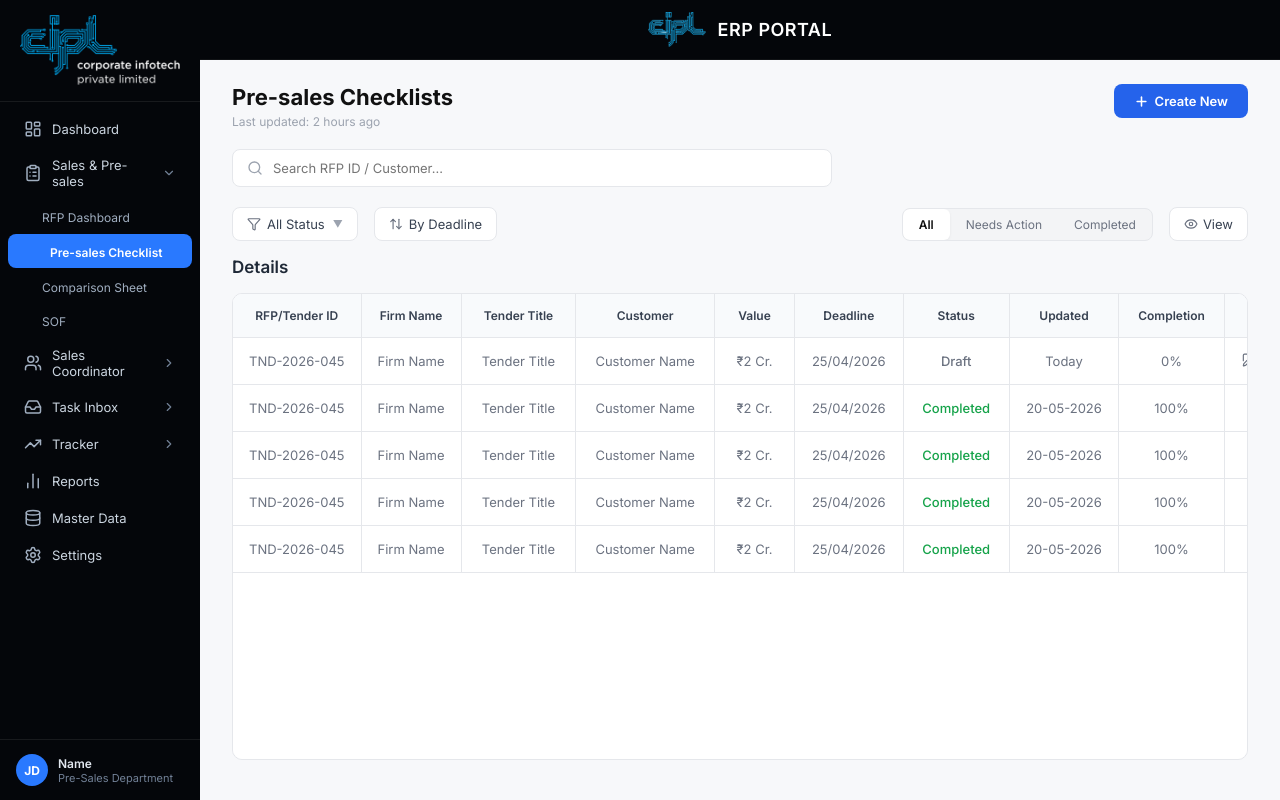
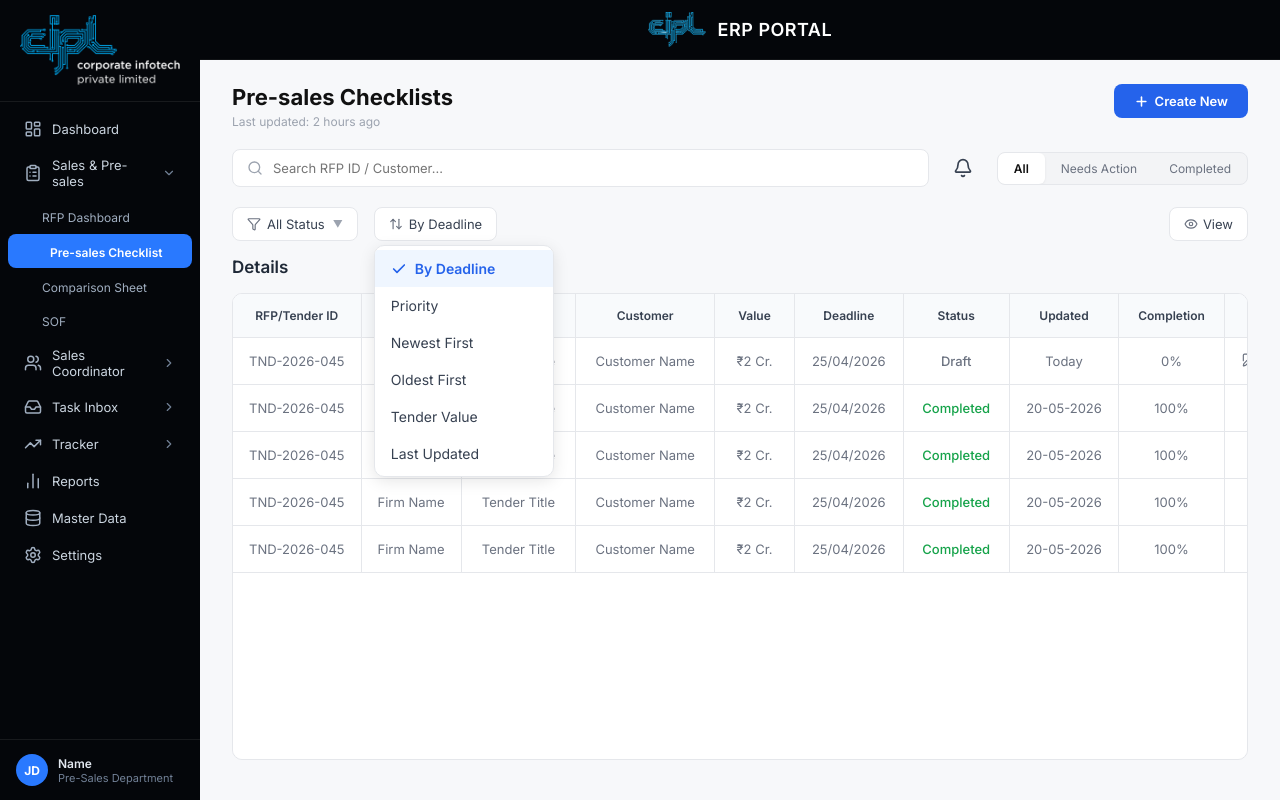
Before and after one commit to Arjuyx-gif/ERP, a React (Vite) app: page /pre-sales-checklist in a window 1280 px wide. Both pictures are taken after a click on the button "By Deadline". Built offline with nearby package versions, Linux system fonts and the light colour scheme.

Commit message:
Pre-sales Dashboard fix

```diff
--- a/src/components/layout/Sidebar.jsx
+++ b/src/components/layout/Sidebar.jsx
@@ -82,7 +82,10 @@ const Sidebar = () => {
               {item.children && expanded[item.label] && (
                 <div>
                   {item.children.map(child => {
-                    const isChildActive = !!child.path && child.path === location.pathname;
+                    const isChildActive = !!child.path && (
+                      child.path === location.pathname ||
+                      (child.path === "/pre-sales-checklist" && location.pathname === "/tender-checklist")
+                    );
                     return (
                       <div
                         key={child.label}
--- a/src/pages/dashboard/PreSalesChecklist.jsx
+++ b/src/pages/dashboard/PreSalesChecklist.jsx
@@ -1,6 +1,6 @@
 import { useState, useMemo } from "react";
 import { useNavigate, useLocation } from "react-router-dom";
-import { Plus, Search, Filter, ArrowUpDown, Eye, X, FileEdit } from "lucide-react";
+import { Plus, Search, Filter, ArrowUpDown, Eye, X, FileEdit, Bell, Check } from "lucide-react";
 import Sidebar from "../../components/layout/Sidebar";
 import GlobalHeader from "../../components/layout/GlobalHeader";
 
@@ -37,6 +37,7 @@ const CHECKLIST_ROWS = [
 ];
 
 const STATUS_OPTIONS = ["All Status", "Pending", "In Progress", "Completed"];
+const SORT_OPTIONS = ["By Deadline", "Priority", "Newest First", "Oldest First", "Tender Value", "Last Updated"];
 
 // ── Column definitions ─────────────────────────────────────────────────────────
 
@@ -121,6 +122,8 @@ const PreSalesChecklist = () => {
   const [statusFilter, setStatusFilter] = useState("All Status");
   const [showStatusDrop, setShowStatusDrop] = useState(false);
   const [showViewModal, setShowViewModal] = useState(false);
+  const [sortOption, setSortOption] = useState("By Deadline");
+  const [showSortDrop, setShowSortDrop] = useState(false);
 
   // Merge submitted entry from TenderChecklist into the rows
   const allRows = useMemo(() => {
@@ -168,7 +171,7 @@ const PreSalesChecklist = () => {
                 <p style={{ fontSize: 12, color: "#9CA3AF", margin: 0 }}>Last updated: 2 hours ago</p>
               </div>
               <button
-                onClick={() => navigate("/rfp-analysis-form")}
+                onClick={() => navigate("/tender-checklist")}
                 style={{
                   display: "flex", alignItems: "center", gap: 6,
                   padding: "9px 20px", border: "none", borderRadius: 8,
@@ -180,11 +183,15 @@ const PreSalesChecklist = () => {
               </button>
             </div>
 
-            {/* Search bar */}
+            {/* Search bar + Bell + Tabs — all inline */}
             <div style={{
-              display: "flex", alignItems: "center", gap: 10, marginBottom: 20,
+              display: "flex", alignItems: "center", gap: 16, marginBottom: 20,
+            }}>
+              {/* Search */}
+              <div style={{
+                display: "flex", alignItems: "center", gap: 10, flex: 1,
                 background: "#fff", border: "1px solid #E5E7EB", borderRadius: 8,
-              padding: "10px 14px", maxWidth: 600,
+                padding: "10px 14px",
               }}>
                 <Search size={16} color="#9CA3AF" />
                 <input
@@ -199,7 +206,40 @@ const PreSalesChecklist = () => {
                 />
               </div>
 
-            {/* Filter row */}
+              {/* Bell icon */}
+              <button style={{
+                display: "flex", alignItems: "center", justifyContent: "center",
+                width: 36, height: 36, background: "none", border: "none", cursor: "pointer",
+              }}>
+                <Bell size={20} color="#374151" />
+              </button>
+
+              {/* Tab pills */}
+              <div style={{
+                display: "flex", background: "#F3F4F6", borderRadius: 8,
+                border: "1px solid #E5E7EB", overflow: "hidden", flexShrink: 0,
+              }}>
+                {TABS.map(t => (
+                  <button
+                    key={t}
+                    onClick={() => setTab(t)}
+                    style={{
+                      padding: "8px 16px", border: "none",
+                      background: tab === t ? "#fff" : "transparent",
+                      fontSize: 12, fontWeight: tab === t ? 600 : 400,
+                      color: tab === t ? "#111" : "#6B7280",
+                      cursor: "pointer", fontFamily: FONT,
+                      boxShadow: tab === t ? "0 1px 3px rgba(0,0,0,0.06)" : "none",
+                      borderRadius: tab === t ? 6 : 0,
+                    }}
+                  >
+                    {t}
+                  </button>
+                ))}
+              </div>
+            </div>
+
+            {/* Filter row: All Status + By Deadline + View */}
             <div style={{ display: "flex", alignItems: "center", justifyContent: "space-between", marginBottom: 16 }}>
               <div style={{ display: "flex", alignItems: "center", gap: 16 }}>
                 {/* Status dropdown */}
@@ -245,42 +285,49 @@ const PreSalesChecklist = () => {
                   )}
                 </div>
 
-                {/* Sort */}
-                <button style={{
+                {/* Sort dropdown */}
+                <div style={{ position: "relative" }}>
+                  <button
+                    onClick={() => setShowSortDrop(s => !s)}
+                    style={{
                       display: "flex", alignItems: "center", gap: 6,
                       padding: "8px 14px", border: "1px solid #E5E7EB", borderRadius: 8,
                       background: "#fff", fontSize: 13, color: "#374151",
                       cursor: "pointer", fontFamily: FONT,
-                }}>
-                  <ArrowUpDown size={14} color="#6B7280" />
-                  By Deadline
-                </button>
-              </div>
-
-              {/* Tabs + View */}
-              <div style={{ display: "flex", alignItems: "center", gap: 16 }}>
-                {/* Tab pills */}
-                <div style={{
-                  display: "flex", background: "#F3F4F6", borderRadius: 8,
-                  border: "1px solid #E5E7EB", overflow: "hidden",
-                }}>
-                  {TABS.map(t => (
-                    <button
-                      key={t}
-                      onClick={() => setTab(t)}
-                      style={{
-                        padding: "8px 16px", border: "none",
-                        background: tab === t ? "#fff" : "transparent",
-                        fontSize: 12, fontWeight: tab === t ? 600 : 400,
-                        color: tab === t ? "#111" : "#6B7280",
-                        cursor: "pointer", fontFamily: FONT,
-                        boxShadow: tab === t ? "0 1px 3px rgba(0,0,0,0.06)" : "none",
-                        borderRadius: tab === t ? 6 : 0,
                     }}
                   >
-                      {t}
+                    <ArrowUpDown size={14} color="#6B7280" />
+                    {sortOption}
                   </button>
+                  {showSortDrop && (
+                    <div style={{
+                      position: "absolute", top: "calc(100% + 4px)", left: 0,
+                      background: "#fff", border: "1px solid #E5E7EB", borderRadius: 10,
+                      boxShadow: "0 4px 16px rgba(0,0,0,0.10)", zIndex: 20,
+                      minWidth: 180, overflow: "hidden", padding: "4px 0",
+                    }}>
+                      {SORT_OPTIONS.map(opt => (
+                        <div
+                          key={opt}
+                          onClick={() => { setSortOption(opt); setShowSortDrop(false); }}
+                          style={{
+                            padding: "10px 16px", fontSize: 14,
+                            cursor: "pointer", fontFamily: FONT,
+                            display: "flex", alignItems: "center", gap: 8,
+                            background: sortOption === opt ? "#EFF6FF" : "transparent",
+                            fontWeight: sortOption === opt ? 600 : 400,
+                            color: sortOption === opt ? "#2563EB" : "#374151",
+                          }}
+                          onMouseEnter={e => { if (sortOption !== opt) e.currentTarget.style.background = "#F9FAFB"; }}
+                          onMouseLeave={e => { if (sortOption !== opt) e.currentTarget.style.background = "transparent"; }}
+                        >
+                          {sortOption === opt && <Check size={16} color="#2563EB" strokeWidth={2.5} />}
+                          {opt}
+                        </div>
                       ))}
+                    </div>
+                  )}
+                </div>
               </div>
 
               {/* View button */}
@@ -295,7 +342,6 @@ const PreSalesChecklist = () => {
               >
                 <Eye size={14} color="#6B7280" /> View
               </button>
-              </div>
             </div>
           </div>
 
```
Also changed, not shown: src/pages/dashboard/TenderChecklist.jsx (+26 -6 lines). Lines whose indentation alone changed are shown as unchanged.
